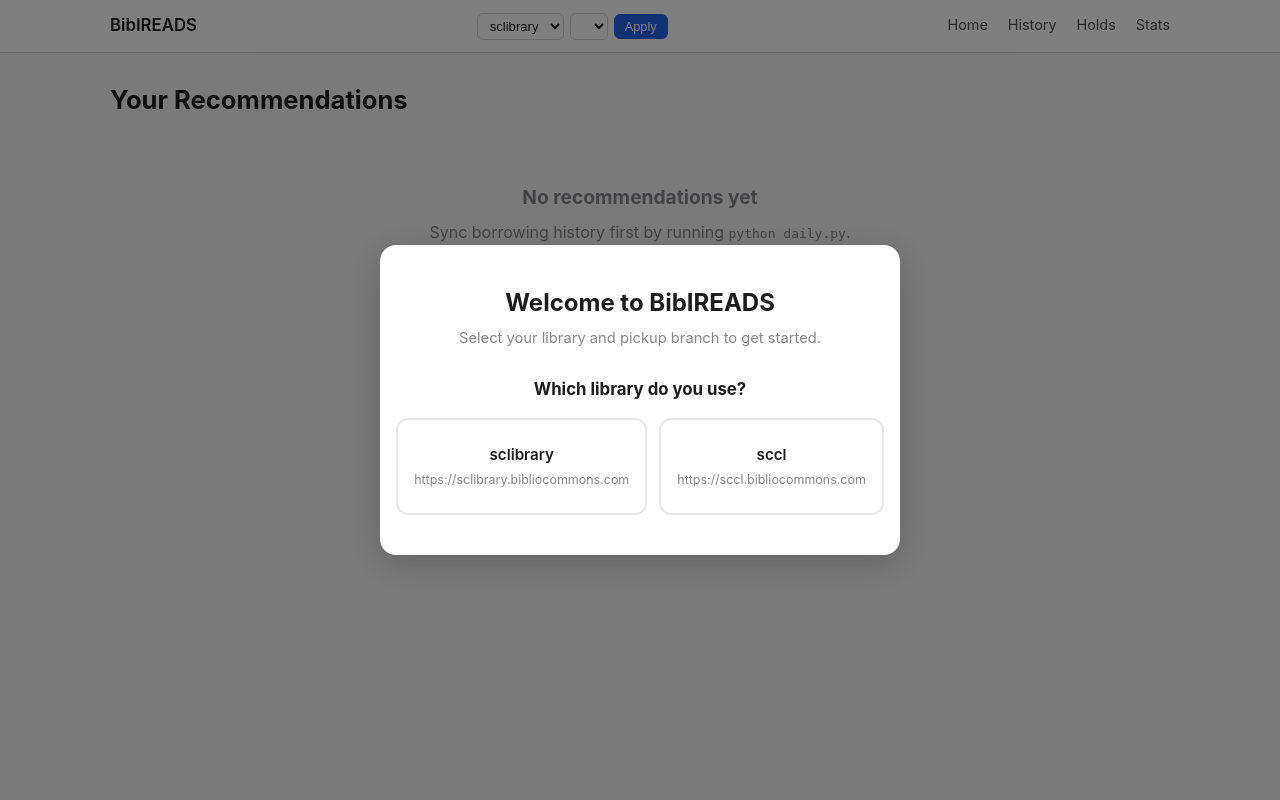
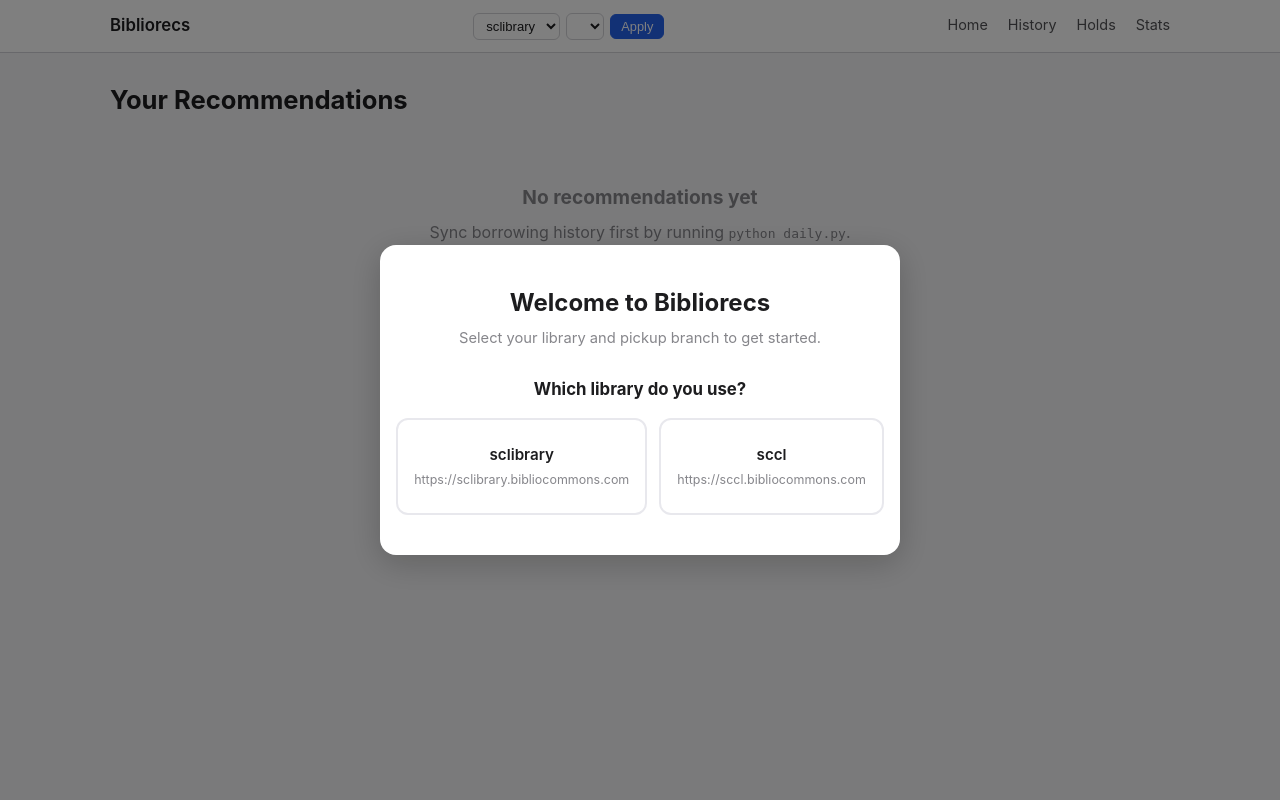
Before and after one commit to diaorui/bibliorecs, a Flask app: page / in a window 1280 px wide. Run offline with Flask 3, Linux system fonts and the light colour scheme; data that the repository does not hold is empty.

Commit message:
fix brand name typo: BibIREADS -> Bibliorecs

```diff
--- a/templates/base.html
+++ b/templates/base.html
@@ -3,13 +3,13 @@
 <head>
   <meta charset="UTF-8">
   <meta name="viewport" content="width=device-width, initial-scale=1.0">
-  <title>{% block title %}BibIREADS{% endblock %}</title>
+  <title>{% block title %}Bibliorecs{% endblock %}</title>
   <link rel="stylesheet" href="{{ url_for('static', filename='style.css') }}">
 </head>
 <body data-lib="{{ selected_library }}" data-branch="{{ selected_branch }}">
   <nav class="nav">
     <div class="nav-inner">
-      <a href="/" class="nav-brand">BibIREADS</a>
+      <a href="/" class="nav-brand">Bibliorecs</a>
       <div class="nav-center">
         <div class="selector-group">
           <select id="sel-lib" class="sel-lib" onchange="onLibChange()">
@@ -37,7 +37,7 @@
   {% if not selected_branch %}
   <div class="onboarding-overlay" id="onboarding">
     <div class="onboarding-modal">
-      <h1>Welcome to BibIREADS</h1>
+      <h1>Welcome to Bibliorecs</h1>
       <p class="onboarding-sub">Select your library and pickup branch to get started.</p>
 
       <div class="onboarding-step" id="step-lib">
```
